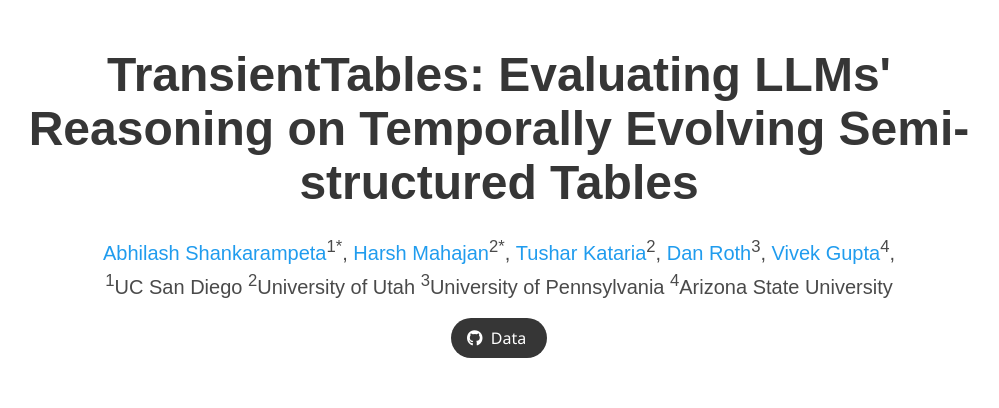
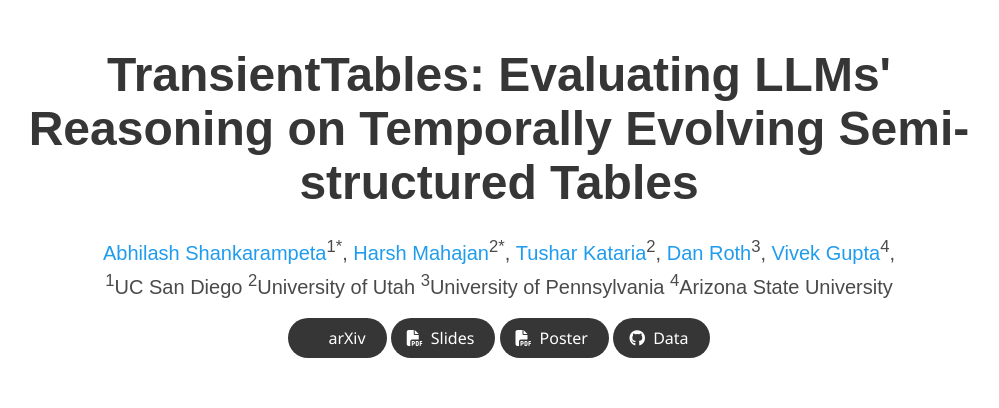
Before and after one commit to TransientTables/TransientTables.github.io, a plain HTML site: page index.html in a window 1280 px wide. Shown: the top 408 px of the page, without its empty margins (141-1140 px from the left). Drawn offline with nearby package versions, Linux system fonts and the light colour scheme; some icons are missing; a web font is replaced by a local one.

Commit message:
arxiv and slides

```diff
--- a/index.html
+++ b/index.html
@@ -86,16 +86,36 @@
                   </span>
                   <span>Paper</span>
                 </a>
-              </span>
+              </span> -->
               <span class="link-block">
-                <a href="https://arxiv.org/abs/2011.12948"
+                <a href="https://arxiv.org/abs/2504.01879"
                    class="external-link button is-normal is-rounded is-dark">
                   <span class="icon">
                       <i class="ai ai-arxiv"></i>
                   </span>
                   <span>arXiv</span>
                 </a>
-              </span> -->
+              </span>
+              <!-- Slides Link. -->
+              <span class="link-block">
+                <a href="./static/slides/NAACL2025_720_TRANSIENTTABLES_Slides.pdf"
+                   class="external-link button is-normal is-rounded is-dark">
+                  <span class="icon">
+                      <i class="fas fa-file-pdf"></i>
+                  </span>
+                  <span>Slides</span>
+                </a>
+              </span>
+              <!-- Poster Link. -->
+              <span class="link-block">
+                <a href="./static/slides/NAACL2025_720_TRANSIENTTABLES_Poster.pdf"
+                   class="external-link button is-normal is-rounded is-dark">
+                  <span class="icon">
+                      <i class="fas fa-file-pdf"></i>
+                  </span>
+                  <span>Poster</span>
+                </a>
+              </span>
               <!-- Video Link. -->
               <!-- <span class="link-block">
                 <a href="https://www.youtube.com/watch?v=MrKrnHhk8IA"
```
Also changed, not shown: 2 other files.
